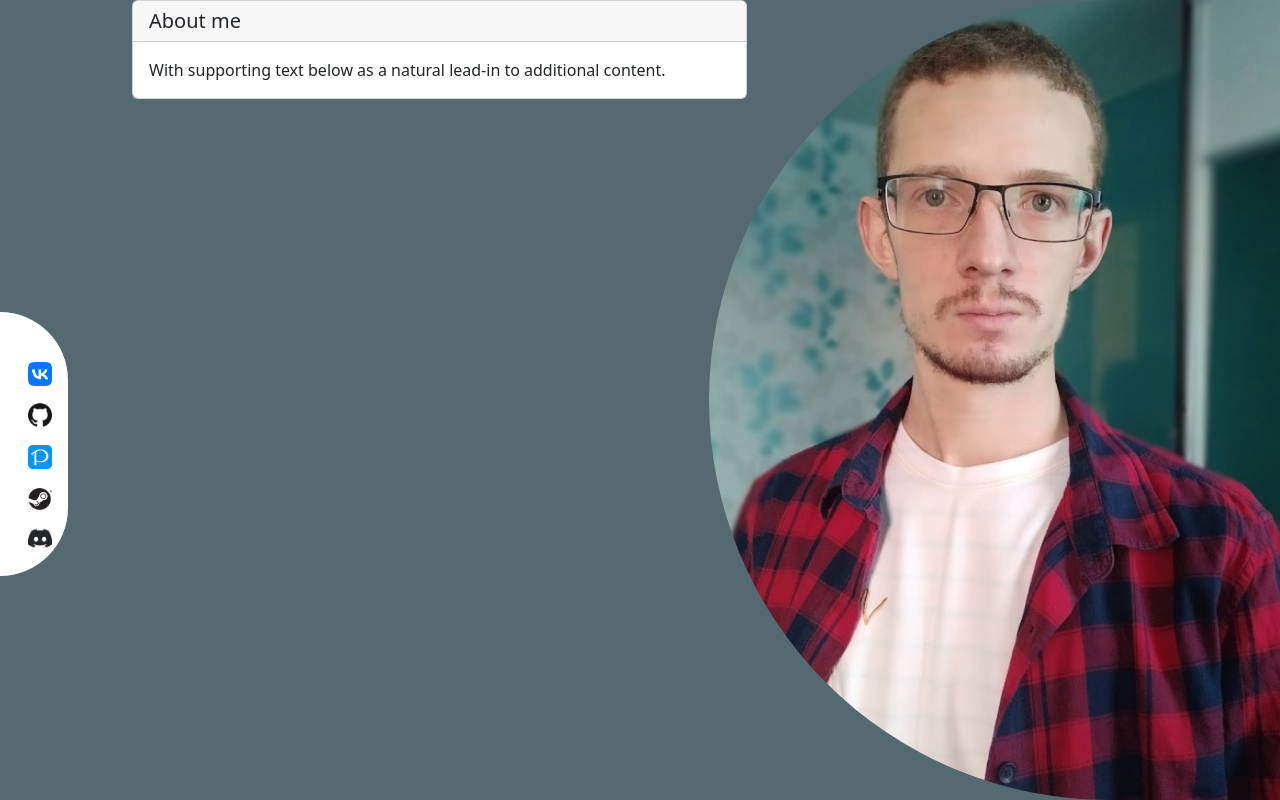
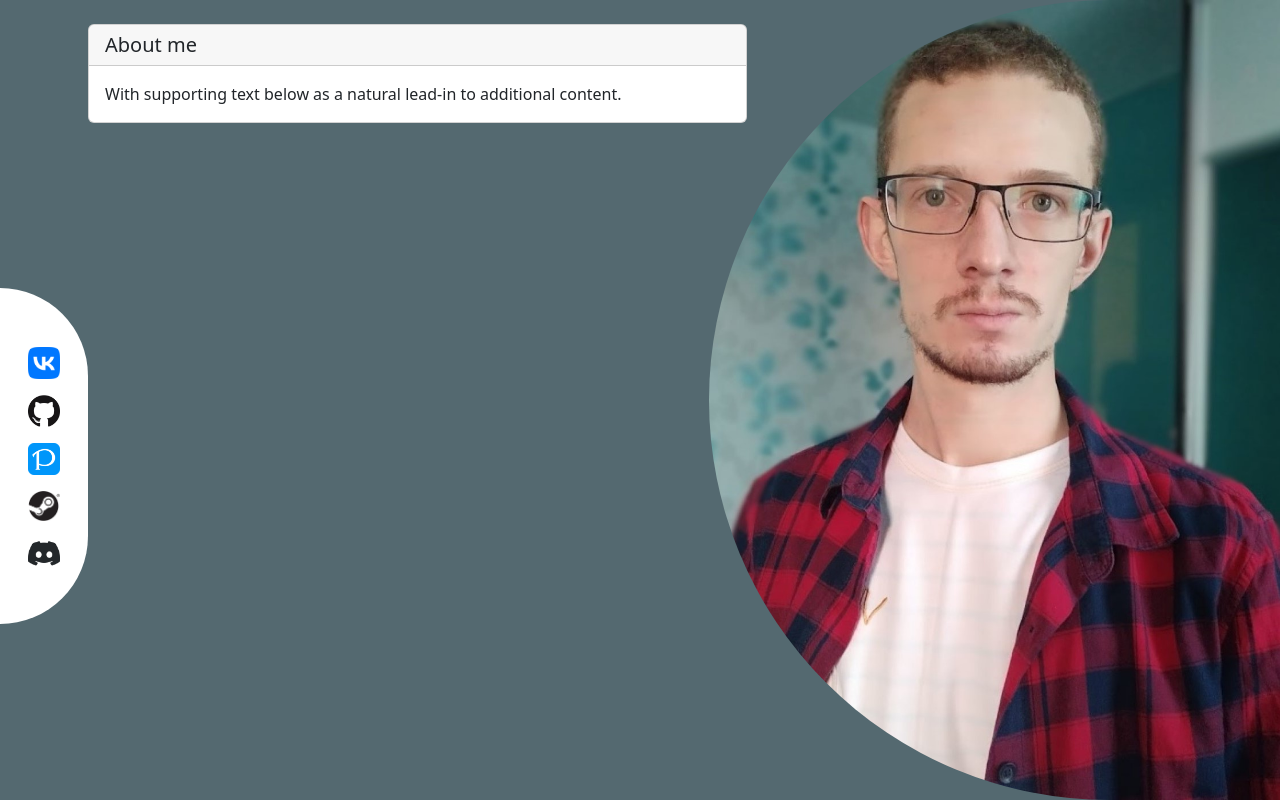
Before and after one commit to CruzedV/CruzedV.github.io, a website: page index.html in a window 1280 px wide. Drawn offline with nearby package versions, Linux system fonts and the light colour scheme.

Commit message:
Changed nav vh to em

```diff
--- a/css/style.scss
+++ b/css/style.scss
@@ -26,7 +26,7 @@ $theme-colors: (
 $circle-size: 100vh;
 %circle {
   height: $circle-size;
-  width: $circle-size/1.4;
+  width: calc($circle-size/1.4);
   border-bottom-left-radius: $circle-size * 2;
   border-top-left-radius: $circle-size * 2;
   float: right;
@@ -35,12 +35,11 @@ $circle-size: 100vh;
 // CODE
 body {
   background-color: $primary;
-};
-
+}
 // CIRCLE
 circle-frame {
   @extend %circle;
-  width:$circle-size/1.5;
+  width: calc($circle-size/1.5);
   background: $secondary;
   img {
     @extend %circle;
@@ -48,22 +47,22 @@ circle-frame {
 };
 
 //NAVBAR
-$nav-size: 11vh;
+$nav-size: 7em;
 nav {
   float: left;
   margin-top: calc(50vh - $nav-size);
-  width: $nav-size / 1.3;
+  // width: calc($nav-size / 1.3);
   height: $nav-size*3;
   background-color: $secondary;
   border-top-right-radius: $nav-size*2;
   border-bottom-right-radius: $nav-size*2;
   div {
     ul {
-      margin-top: $nav-size/2.2;
+      margin-top: calc($nav-size/2.2);
       li {
         a {
           img {
-            max-width: 3vh;
+            width: 2em;
           };
         };
       };
@@ -73,9 +72,24 @@ nav {
 
 // ABOUT MYSELF
 $card-size: 40vw;
-div {
+card {
   .container-fluid {
     max-width: $card-size*2;
     margin-left: 15vh;
   };
+  div{
+    .card{
+      background-color: $primary;
+    }
+    h5 {
+      .card-header {
+        max-width: calc($card-size/10);
+      };
+    };
+    div {
+      p {
+
+      };
+    };
+  };
 };
--- a/index.html
+++ b/index.html
@@ -13,7 +13,7 @@
         <img src="static/MyPicture.jpg">
       </circle-frame>
       <nav class="nav">
-        <div class="container">
+        <div class="container-sm">
           <ul class="nav flex-column nav-justified">
             <!-- VKontakte -->
             <li class="nav-item">
@@ -48,14 +48,14 @@
           </ul>
         </div>
       </nav>
-      <div class="container-fluid">
+      <card class="container-fluid">
         <div class="card">
           <h5 class="card-header">About me</h5>
           <div class="card-body">
             <p class="card-text">With supporting text below as a natural lead-in to additional content.</p>
           </div>
         </div>
-      </div>
+      </card>
     </div>
   </body>
 </html>
```
Also changed, not shown: css/index.css, 1 other file.
